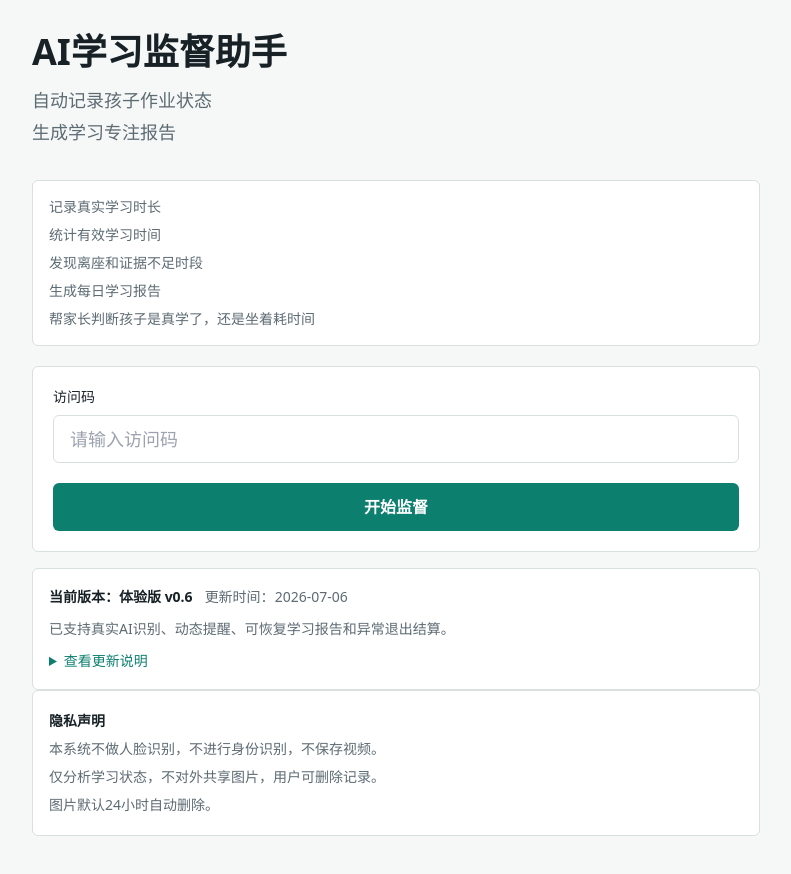
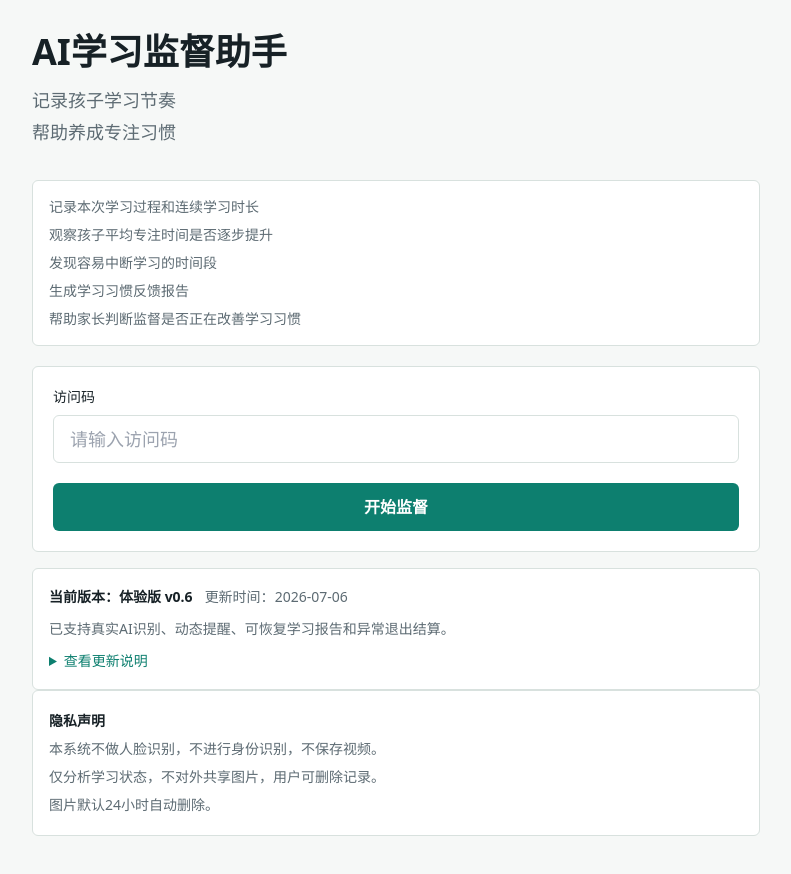
Before and after one commit to suihong123/ai-study-monitor, a Next.js app: page / in a window 1280 px wide. Shown: the top 874 px of the page, without its empty margins (244-1035 px from the left). Built offline with nearby package versions, Linux system fonts and the light colour scheme.

Commit message:
update homepage habit messaging

```diff
--- a/app/page.tsx
+++ b/app/page.tsx
@@ -125,18 +125,18 @@ export default function HomePage() {
             AI学习监督助手
           </h1>
           <p className="mt-3 text-lg leading-8 text-muted">
-            自动记录孩子作业状态
+            记录孩子学习节奏
             <br />
-            生成学习专注报告
+            帮助养成专注习惯
           </p>
         </div>
 
         <div className="mb-5 grid gap-2 rounded-md border border-line bg-white p-4 text-sm text-muted">
-          <div>记录真实学习时长</div>
-          <div>统计有效学习时间</div>
-          <div>发现离座和证据不足时段</div>
-          <div>生成每日学习报告</div>
-          <div>帮家长判断孩子是真学了，还是坐着耗时间</div>
+          <div>记录本次学习过程和连续学习时长</div>
+          <div>观察孩子平均专注时间是否逐步提升</div>
+          <div>发现容易中断学习的时间段</div>
+          <div>生成学习习惯反馈报告</div>
+          <div>帮助家长判断监督是否正在改善学习习惯</div>
         </div>
 
         <form onSubmit={start} className="rounded-md border border-line bg-white p-5">
```
